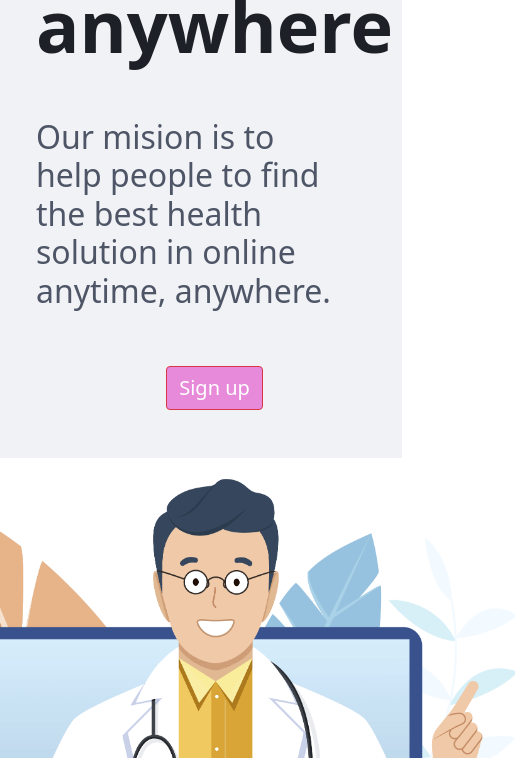
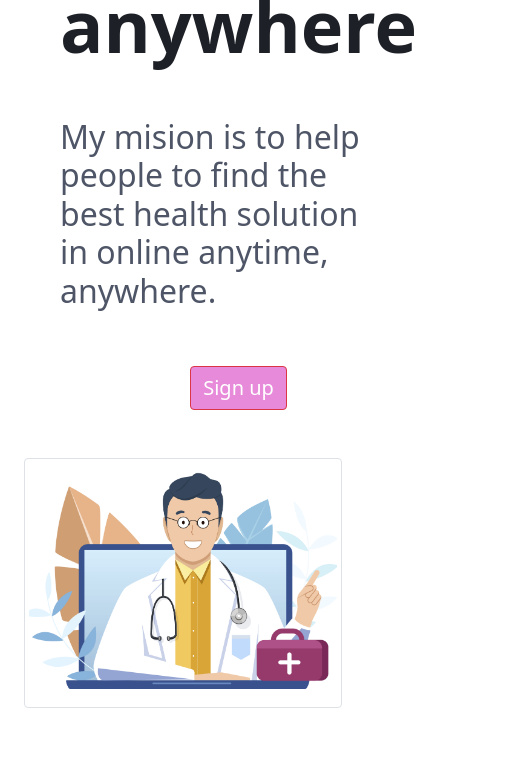
Before and after one commit to devriazul/eDoctor---Assignment_10, a React (Create React App) app: page / in a window 390 px wide. Shown: the part 450-1208 px from the top of the page, 515 px wide, since content can reach past the window. Built offline with nearby package versions, Linux system fonts and the light colour scheme; no server answers.

Commit message:
Homepage responsive done

```diff
--- a/src/components/Home/Home.css
+++ b/src/components/Home/Home.css
@@ -1,7 +1,3 @@
-.banner {
-    background: rgb(240, 242, 245);
-}
-
 .banner h1 {
     font-size: 72px;
     font-weight: 600;
--- a/src/components/Home/Home.js
+++ b/src/components/Home/Home.js
@@ -13,14 +13,14 @@ const Home = () => {
   const [user, loading, error] = useAuthState(auth);
   return (
     <>
-      <div className="row banner">
+      <div className="container row banner">
         <div className="col-md-6 px-5 py-5 d-flex align-items-center ">
           <div className="">
             <h1 className="text-start">
               Stay with <span className="orange">Dr. Yousuf</span> anytime anywhere
             </h1>
             <h4 className="text-start py-5  pe-5">
-              Our mision is to help people to find the best health solution in online anytime, anywhere.
+              My mision is to help people to find the best health solution in online anytime, anywhere.
             </h4>
             <Button
               className={
@@ -37,7 +37,7 @@ const Home = () => {
           </div>
         </div>
         <div className="col-md-6  banner-pik d-flex justify-content-center align-items-center">
-          <img src={banner} className="image-fluid" alt="" height="500px" />
+          <img src={banner} className="image-fluid img-thumbnail" alt="" height="500px" />
           {}
         </div>
       </div>
```
